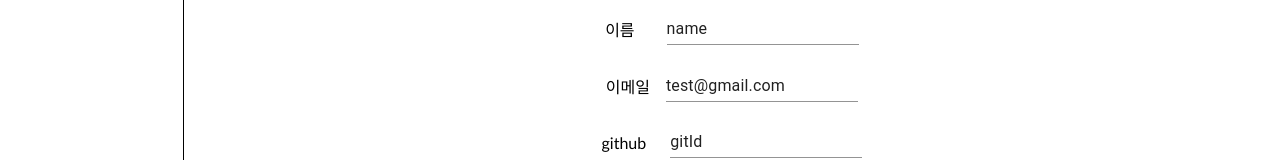
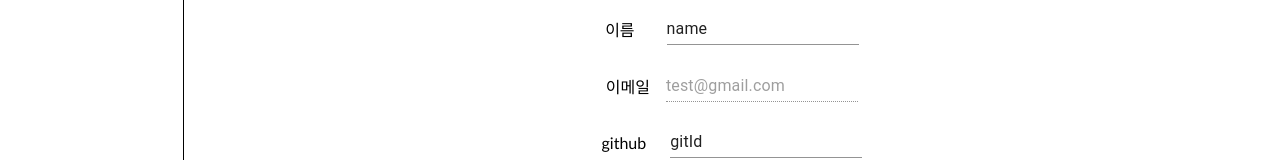
Before and after one commit to TeamGrabit/challenge, a React (Create React App) app in the folder frontend/: page /mypage in a window 1280 px wide. Shown: the part 337-497 px from the top of the page. Built offline with nearby package versions, Linux system fonts and the light colour scheme.

Commit message:
mypage email 조정.
* 인증받은 email은 쉽게 변경하지 못하게 변경.

```diff
--- a/frontend/src/pages/MyPage.js
+++ b/frontend/src/pages/MyPage.js
@@ -15,9 +15,6 @@ function MyPage() {
 	};
 	const changeName = (e) => {
 		setName(e.currentTarget.value);
-	};
-	const changeEmail = (e) => {
-		setEmail(e.currentTarget.value);
 	};
 	const changeGitId = (e) => {
 		setGitId(e.currentTarget.value);
@@ -62,7 +59,7 @@ function MyPage() {
 							</Box>
 						</Grid>
 						<Grid item>
-							<TextField value={Email} onChange={changeEmail} className="pro_emailFix" />
+							<TextField value={Email} disabled className="pro_emailFix" />
 						</Grid>
 					</Grid>
 				</Grid>
```
